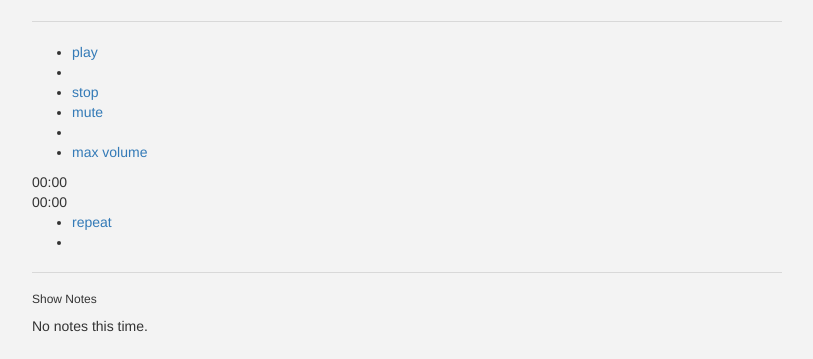
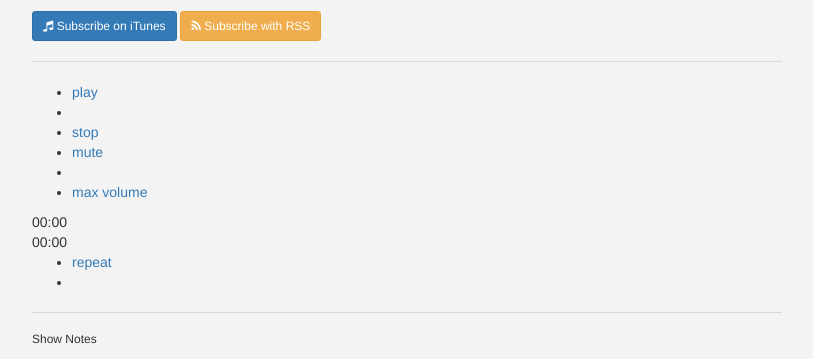
Before and after one commit to huntaub/storieshouse, a Django app: template storieshouse/templates/podcast/episode_detail.html in a window 1280 px wide. Shown: the part 110-469 px from the top of the page, without its empty margins (233-1046 px from the left). Run offline with Django 3.2, Linux system fonts and the light colour scheme; the template is opened without the code that fills it, so the values that code supplies are empty; parts of the project's set-up code (start-up, migrations or seed data) failed here and were passed over; some libraries are stand-ins or nearby versions.

Commit message:
Added Feed Links to Episode Pages

```diff
--- a/storieshouse/templates/podcast/episode_detail.html
+++ b/storieshouse/templates/podcast/episode_detail.html
@@ -11,6 +11,8 @@
 		<div class="col-md-8 col-md-offset-2">
 			<h1><span class="accent">{{ object.number }}</span> {{ object.name }}</h1>
 			<h4 class="muted">published {{ object.data_published }} for <a href="{% url view_podcast object.podcast.slug %}">{{ object.podcast.name }}</a></h4>
+			<a href="itpc://www.storieshouse.com/{% url view_podcast_rss object.podcast.slug %}" class="btn btn-sm btn-primary"><i class="fa fa-music"></i> Subscribe on iTunes</a>
+			<a href="{% url view_podcast_rss object.podcast.slug %}" class="btn btn-sm btn-warning"><i class="fa fa-rss"></i> Subscribe with RSS</a>
 			<hr/>
 			<div class="player">
 				<div id="jquery_jplayer_1" class="jp-jplayer"></div>
```
